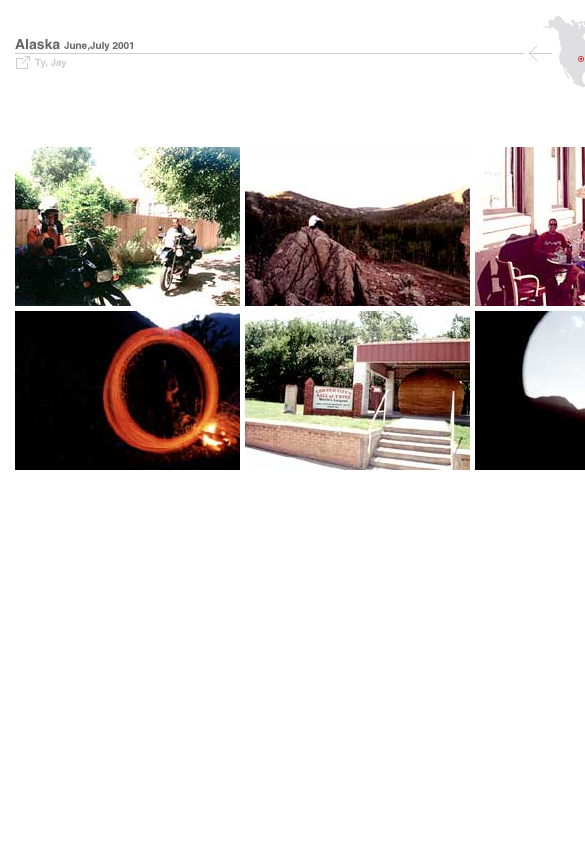
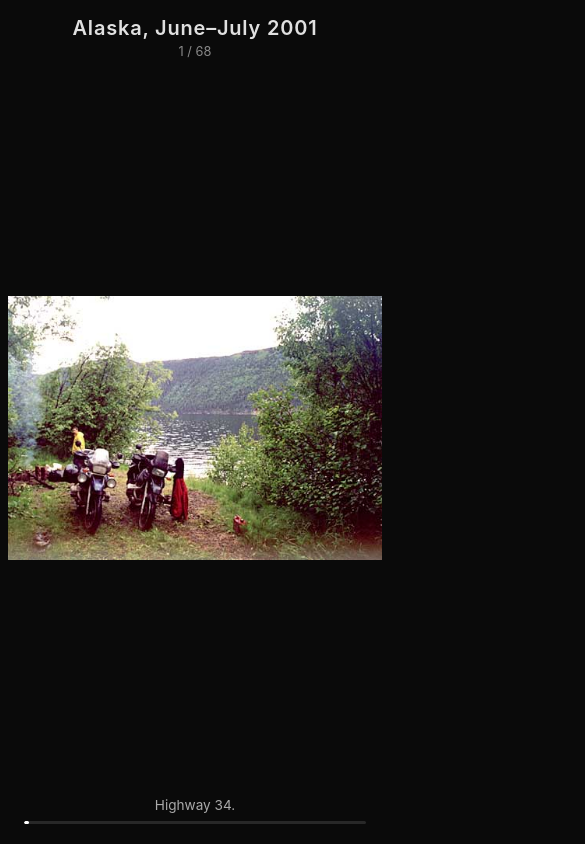
Before and after one commit to jaydokken2/alaska, a plain HTML site: page index.html in a window 390 px wide. Shown: the top 844 px of the page, 585 px wide, since content can reach past the window. Drawn offline with Linux system fonts and the light colour scheme.

Commit message:
Replace old site with modern responsive photo gallery

```diff
--- a/index.html
+++ b/index.html
@@ -1,142 +1,363 @@
-<HTML>
-<HEAD>
-<TITLE>Alaska!</TITLE>
-<META HTTP-EQUIV="Content-Type" CONTENT="text/html; charset=iso-8859-1">
-<!-- ImageReady Preload Script (Alaska!.psd) -->
-<SCRIPT LANGUAGE="JavaScript">
-<!--
-<!--
+<!DOCTYPE html>
+<html lang="en">
+<head>
+  <meta charset="UTF-8">
+  <meta name="viewport" content="width=device-width, initial-scale=1.0">
+  <title>Alaska, June–July 2001</title>
+  <style>
+    * { margin: 0; padding: 0; box-sizing: border-box; }
 
-function newImage(arg) {
-	if (document.images) {
-		rslt = new Image();
-		rslt.src = arg;
-		return rslt;
-	}
-}
+    body {
+      font-family: -apple-system, BlinkMacSystemFont, 'Segoe UI', Roboto, sans-serif;
+      background: #0a0a0a;
+      color: #fff;
+      height: 100dvh;
+      overflow: hidden;
+      user-select: none;
+      -webkit-user-select: none;
+    }
 
-function changeImages() {
-	if (document.images && (preloadFlag == true)) {
-		for (var i=0; i<changeImages.arguments.length; i+=2) {
-			document[changeImages.arguments[i]].src = changeImages.arguments[i+1];
-		}
-	}
-}
+    .gallery {
+      display: flex;
+      flex-direction: column;
+      height: 100dvh;
+    }
 
-var preloadFlag = false;
-function preloadImages() {
-	if (document.images) {
-		index_02_index_03_over = newImage("images/index_02-index_03_over.gif");
-		index_03_over = newImage("images/index_03-over.gif");
-		index_05_over = newImage("images/index_05-over.gif");
-		index_06_index_03_over = newImage("images/index_06-index_03_over.gif");
-		preloadFlag = true;
-	}
-}
+    /* Header */
+    header {
+      text-align: center;
+      padding: 16px 16px 8px;
+      flex-shrink: 0;
+    }
 
-// -->
+    header h1 {
+      font-size: 1.25rem;
+      font-weight: 600;
+      letter-spacing: 0.04em;
+      color: #e0e0e0;
+    }
 
-function MM_openBrWindow(theURL,winName,features) { //v2.0
-  window.open(theURL,winName,features);
-}
-//-->
-</SCRIPT>
-<!-- End Preload Script -->
-</HEAD>
-<BODY BGCOLOR=#FFFFFF ONLOAD="preloadImages();">
-<!-- ImageReady Slices (Alaska!.psd) -->
-<div align="center">
-  <TABLE BORDER=0 CELLPADDING=0 CELLSPACING=0>
-    <TR>
-      <TD> <IMG SRC="images/spacer.gif" WIDTH=7 HEIGHT=1></TD>
-      <TD> <IMG SRC="images/spacer.gif" WIDTH=18 HEIGHT=1></TD>
-      <TD> <IMG SRC="images/spacer.gif" WIDTH=17 HEIGHT=1></TD>
-      <TD> <IMG SRC="images/spacer.gif" WIDTH=19 HEIGHT=1></TD>
-      <TD> <IMG SRC="images/spacer.gif" WIDTH=171 HEIGHT=1></TD>
-      <TD> <IMG SRC="images/spacer.gif" WIDTH=5 HEIGHT=1></TD>
-      <TD> <IMG SRC="images/spacer.gif" WIDTH=225 HEIGHT=1></TD>
-      <TD> <IMG SRC="images/spacer.gif" WIDTH=5 HEIGHT=1></TD>
-      <TD> <IMG SRC="images/spacer.gif" WIDTH=52 HEIGHT=1></TD>
-      <TD> <IMG SRC="images/spacer.gif" WIDTH=28 HEIGHT=1></TD>
-      <TD> <IMG SRC="images/spacer.gif" WIDTH=56 HEIGHT=1></TD>
-      <TD> <IMG SRC="images/spacer.gif" WIDTH=27 HEIGHT=1></TD>
-      <TD> <IMG SRC="images/spacer.gif" WIDTH=62 HEIGHT=1></TD>
-      <TD> <IMG SRC="images/spacer.gif" WIDTH=8 HEIGHT=1></TD>
-      <TD></TD>
-    </TR>
-    <TR>
-      <TD COLSPAN=9 ROWSPAN=2> <IMG SRC="images/header.jpg" WIDTH=519 HEIGHT=45></TD>
-      <TD COLSPAN=5> <IMG NAME="index_02" SRC="images/index_02.gif" WIDTH=181 HEIGHT=30></TD>
-      <TD> <IMG SRC="images/spacer.gif" WIDTH=1 HEIGHT=30></TD>
-    </TR>
-    <TR>
-      <TD ROWSPAN=2> <A HREF="A11.html"
-			   ONMOUSEOVER="changeImages('index_02', 'images/index_02-index_03_over.gif', 'index_03', 'images/index_03-over.gif', 'index_06', 'images/index_06-index_03_over.gif'); return true;"
-			   ONMOUSEOUT="changeImages('index_02', 'images/index_02.gif', 'index_03', 'images/index_03.gif', 'index_06', 'images/index_06.gif'); return true;">
-        <IMG NAME="index_03" SRC="images/index_03.gif" WIDTH=28 HEIGHT=32 BORDER=0></A></TD>
-      <TD ROWSPAN=3> <IMG SRC="images/index_04.gif" WIDTH=56 HEIGHT=91></TD>
-      <TD ROWSPAN=2> <A HREF="A2.html"
-			   ONMOUSEOVER="changeImages('index_05', 'images/index_05-over.gif'); return true;"
-			   ONMOUSEOUT="changeImages('index_05', 'images/index_05.gif'); return true;">
-        <IMG NAME="index_05" SRC="images/index_05.gif" WIDTH=27 HEIGHT=32 BORDER=0></A></TD>
-      <TD COLSPAN=2 ROWSPAN=2> <IMG NAME="index_06" SRC="images/index_06.gif" WIDTH=70 HEIGHT=32></TD>
-      <TD> <IMG SRC="images/spacer.gif" WIDTH=1 HEIGHT=15></TD>
-    </TR>
-    <TR>
-      <TD COLSPAN=2> <IMG SRC="images/index_07.gif" WIDTH=25 HEIGHT=17></TD>
-      <TD> <a href="mailto:%20tyd13@hotmail.com"><IMG SRC="images/index_08.gif" WIDTH=17 HEIGHT=17 border="0"></a></TD>
-      <TD> <a href="mailto:%20jaydokken@yahoo.com"><IMG SRC="images/index_09.gif" WIDTH=19 HEIGHT=17 border="0"></a></TD>
-      <TD COLSPAN=5> <IMG SRC="images/spacer.gif" WIDTH=458 HEIGHT=17></TD>
-      <TD> <IMG SRC="images/spacer.gif" WIDTH=1 HEIGHT=17></TD>
-    </TR>
-    <TR>
-      <TD ROWSPAN=7> <IMG SRC="images/spacer.gif" WIDTH=7 HEIGHT=438></TD>
-      <TD COLSPAN=8> <IMG SRC="images/spacer.gif" WIDTH=512 HEIGHT=59></TD>
-      <TD> <IMG SRC="images/spacer.gif" WIDTH=28 HEIGHT=59></TD>
-      <TD COLSPAN=3> <IMG SRC="images/spacer.gif" WIDTH=97 HEIGHT=59></TD>
-      <TD> <IMG SRC="images/spacer.gif" WIDTH=1 HEIGHT=59></TD>
-    </TR>
-    <TR>
-      <TD COLSPAN=4> <IMG SRC="images/spacer.gif" WIDTH=225 HEIGHT=17></TD>
-      <TD ROWSPAN=6> <IMG SRC="images/spacer.gif" WIDTH=5 HEIGHT=379></TD>
-      <TD> <IMG SRC="images/spacer.gif" WIDTH=225 HEIGHT=17></TD>
-      <TD ROWSPAN=6> <IMG SRC="images/spacer.gif" WIDTH=5 HEIGHT=379></TD>
-      <TD COLSPAN=5> <IMG SRC="images/spacer.gif" WIDTH=225 HEIGHT=17></TD>
-      <TD ROWSPAN=6> <IMG SRC="images/spacer.gif" WIDTH=8 HEIGHT=379></TD>
-      <TD> <IMG SRC="images/spacer.gif" WIDTH=1 HEIGHT=17></TD>
-    </TR>
-    <TR>
-      <TD COLSPAN=4> <IMG SRC="images/21.jpg" WIDTH=225 HEIGHT=159 onMouseDown="MM_openBrWindow('21.html','','width=500,height=500')"></TD>
-      <TD> <IMG SRC="images/22.jpg" WIDTH=225 HEIGHT=159 onMouseDown="MM_openBrWindow('22.html','','width=500,height=500')"></TD>
-      <TD COLSPAN=5> <IMG SRC="images/3v.jpg" WIDTH=225 HEIGHT=159 onMouseDown="MM_openBrWindow('3v.html','','width=350,height=700')"></TD>
-      <TD> <IMG SRC="images/spacer.gif" WIDTH=1 HEIGHT=159></TD>
-    </TR>
-    <TR>
-      <TD COLSPAN=4> <IMG SRC="images/spacer.gif" WIDTH=225 HEIGHT=5></TD>
-      <TD> <IMG SRC="images/spacer.gif" WIDTH=225 HEIGHT=5></TD>
-      <TD COLSPAN=5> <IMG SRC="images/spacer.gif" WIDTH=225 HEIGHT=5></TD>
-      <TD> <IMG SRC="images/spacer.gif" WIDTH=1 HEIGHT=5></TD>
-    </TR>
-    <TR>
-      <TD COLSPAN=4><img src="images/57.jpg" width=225 height=159 onMouseDown="MM_openBrWindow('57.html','','width=500,height=500')">
-      </TD>
-      <TD> <IMG SRC="images/19.jpg" WIDTH=225 HEIGHT=159 onMouseDown="MM_openBrWindow('19.html','','width=500,height=500')"></TD>
-      <TD COLSPAN=5> <IMG SRC="images/17.jpg" WIDTH=225 HEIGHT=159 onMouseDown="MM_openBrWindow('17.html','','width=500,height=500')"></TD>
-      <TD> <IMG SRC="images/spacer.gif" WIDTH=1 HEIGHT=159></TD>
-    </TR>
-    <TR>
-      <TD COLSPAN=4> <IMG SRC="images/spacer.gif" WIDTH=225 HEIGHT=19></TD>
-      <TD> <IMG SRC="images/spacer.gif" WIDTH=225 HEIGHT=19></TD>
-      <TD COLSPAN=5> <IMG SRC="images/spacer.gif" WIDTH=225 HEIGHT=19></TD>
-      <TD> <IMG SRC="images/spacer.gif" WIDTH=1 HEIGHT=19></TD>
-    </TR>
-    <TR>
-      <TD COLSPAN=4> <IMG SRC="images/spacer.gif" WIDTH=225 HEIGHT=20></TD>
-      <TD> <IMG SRC="images/spacer.gif" WIDTH=225 HEIGHT=20></TD>
-      <TD COLSPAN=5> <IMG SRC="images/spacer.gif" WIDTH=225 HEIGHT=20></TD>
-      <TD> <IMG SRC="images/spacer.gif" WIDTH=1 HEIGHT=20></TD>
-    </TR>
-  </TABLE>
-  <!-- End ImageReady Slices --> </div>
-</BODY>
-</HTML>
+    header .counter {
+      font-size: 0.8rem;
+      color: #888;
+      margin-top: 4px;
+    }
+
+    /* Image area */
+    .image-container {
+      flex: 1;
+      display: flex;
+      align-items: center;
+      justify-content: center;
+      position: relative;
+      overflow: hidden;
+      min-height: 0;
+      cursor: pointer;
+    }
+
+    .image-container img {
+      max-width: 100%;
+      max-height: 100%;
+      object-fit: contain;
+      transition: opacity 0.3s ease;
+      padding: 8px;
+    }
+
+    .image-container img.loading {
+      opacity: 0;
+    }
+
+    /* Caption */
+    .caption {
+      text-align: center;
+      padding: 8px 16px;
+      font-size: 0.85rem;
+      color: #aaa;
+      min-height: 2em;
+      flex-shrink: 0;
+    }
+
+    /* Navigation arrows */
+    .nav-arrow {
+      position: absolute;
+      top: 50%;
+      transform: translateY(-50%);
+      background: rgba(255, 255, 255, 0.08);
+      border: none;
+      color: rgba(255, 255, 255, 0.6);
+      font-size: 1.5rem;
+      width: 44px;
+      height: 44px;
+      border-radius: 50%;
+      cursor: pointer;
+      display: flex;
+      align-items: center;
+      justify-content: center;
+      transition: background 0.2s, color 0.2s;
+      z-index: 10;
+    }
+
+    .nav-arrow:hover {
+      background: rgba(255, 255, 255, 0.18);
+      color: #fff;
+    }
+
+    .nav-arrow.prev { left: 12px; }
+    .nav-arrow.next { right: 12px; }
+
+    /* Hide arrows on mobile — use swipe instead */
+    @media (max-width: 600px) {
+      .nav-arrow { display: none; }
+    }
+
+    /* Stepper / dots */
+    .stepper {
+      display: flex;
+      align-items: center;
+      justify-content: center;
+      padding: 12px 16px 20px;
+      gap: 6px;
+      flex-shrink: 0;
+      flex-wrap: wrap;
+      max-height: 80px;
+      overflow: hidden;
+    }
+
+    .dot {
+      width: 8px;
+      height: 8px;
+      border-radius: 50%;
+      background: rgba(255, 255, 255, 0.2);
+      transition: background 0.3s, transform 0.3s;
+      flex-shrink: 0;
+    }
+
+    .dot.active {
+      background: #fff;
+      transform: scale(1.35);
+    }
+
+    .dot.near {
+      background: rgba(255, 255, 255, 0.45);
+    }
+
+    /* Progress bar (alternative for many images) */
+    .progress-bar {
+      width: 100%;
+      padding: 0 24px 20px;
+      flex-shrink: 0;
+    }
+
+    .progress-track {
+      width: 100%;
+      height: 3px;
+      background: rgba(255, 255, 255, 0.12);
+      border-radius: 2px;
+      position: relative;
+      overflow: hidden;
+    }
+
+    .progress-fill {
+      height: 100%;
+      background: #fff;
+      border-radius: 2px;
+      transition: width 0.3s ease;
+    }
+
+    /* Swipe hint on first load */
+    .swipe-hint {
+      position: absolute;
+      bottom: 20px;
+      left: 50%;
+      transform: translateX(-50%);
+      font-size: 0.75rem;
+      color: rgba(255,255,255,0.35);
+      animation: fadeOut 3s forwards;
+      pointer-events: none;
+    }
+
+    @keyframes fadeOut {
+      0%, 70% { opacity: 1; }
+      100% { opacity: 0; }
+    }
+  </style>
+</head>
+<body>
+  <div class="gallery">
+    <header>
+      <h1>Alaska, June&ndash;July 2001</h1>
+      <div class="counter"><span id="current">1</span> / <span id="total"></span></div>
+    </header>
+
+    <div class="image-container" id="imageContainer">
+      <button class="nav-arrow prev" id="prevBtn" aria-label="Previous">&lsaquo;</button>
+      <img id="photo" src="" alt="Alaska photo">
+      <button class="nav-arrow next" id="nextBtn" aria-label="Next">&rsaquo;</button>
+    </div>
+
+    <div class="caption" id="caption"></div>
+
+    <div class="progress-bar">
+      <div class="progress-track">
+        <div class="progress-fill" id="progressFill"></div>
+      </div>
+    </div>
+  </div>
+
+  <script>
+    const photos = [
+      { src: "images/1L.jpg", caption: "Highway 34." },
+      { src: "images/2L.jpg", caption: "Jen Hale in her bedroom." },
+      { src: "images/3L.jpg", caption: "" },
+      { src: "images/3vL.jpg", caption: "" },
+      { src: "images/4L.jpg", caption: "" },
+      { src: "images/4vL.jpg", caption: "" },
+      { src: "images/6L.jpg", caption: "" },
+      { src: "images/6vL.jpg", caption: "" },
+      { src: "images/7L.jpg", caption: "" },
+      { src: "images/8L.jpg", caption: "" },
+      { src: "images/8vL.jpg", caption: "" },
+      { src: "images/9vL.jpg", caption: "Alaska wildlife." },
+      { src: "images/10L.jpg", caption: "" },
+      { src: "images/10vL.jpg", caption: "" },
+      { src: "images/11L.jpg", caption: "" },
+      { src: "images/11vL.jpg", caption: "" },
+      { src: "images/12L.jpg", caption: "" },
+      { src: "images/12vL.jpg", caption: "" },
+      { src: "images/13vL.jpg", caption: "Perfect Alaska fishing companion." },
+      { src: "images/14vL.jpg", caption: "" },
+      { src: "images/15L.jpg", caption: "" },
+      { src: "images/15vL.jpg", caption: "" },
+      { src: "images/16L.jpg", caption: "" },
+      { src: "images/16vL.jpg", caption: "Joel Stonington in Portland." },
+      { src: "images/17L.jpg", caption: "" },
+      { src: "images/17vL.jpg", caption: "" },
+      { src: "images/18L.jpg", caption: "" },
+      { src: "images/18vL.jpg", caption: "Waterton Park." },
+      { src: "images/19L.jpg", caption: "" },
+      { src: "images/20L.jpg", caption: "" },
+      { src: "images/20vL.jpg", caption: "" },
+      { src: "images/21L.jpg", caption: "" },
+      { src: "images/22L.jpg", caption: "" },
+      { src: "images/23L.jpg", caption: "" },
+      { src: "images/24L.jpg", caption: "" },
+      { src: "images/25L.jpg", caption: "" },
+      { src: "images/26L.jpg", caption: "" },
+      { src: "images/27L.jpg", caption: "" },
+      { src: "images/28L.jpg", caption: "" },
+      { src: "images/29L.jpg", caption: "" },
+      { src: "images/30L.jpg", caption: "" },
+      { src: "images/31L.jpg", caption: "Denali Highway." },
+      { src: "images/32L.jpg", caption: "Alaska Marine Highway." },
+      { src: "images/33L.jpg", caption: "" },
+      { src: "images/34L.jpg", caption: "" },
+      { src: "images/35L.jpg", caption: "" },
+      { src: "images/36L.jpg", caption: "" },
+      { src: "images/37L.jpg", caption: "" },
+      { src: "images/38L.jpg", caption: "Fishing hip waders." },
+      { src: "images/39L.jpg", caption: "" },
+      { src: "images/40L.jpg", caption: "" },
+      { src: "images/41L.jpg", caption: "" },
+      { src: "images/42L.jpg", caption: "Puget Sound." },
+      { src: "images/43L.jpg", caption: "" },
+      { src: "images/44L.jpg", caption: "Spendin' the Gs." },
+      { src: "images/45L.jpg", caption: "" },
+      { src: "images/46L.jpg", caption: "W7VY." },
+      { src: "images/47L.jpg", caption: "" },
+      { src: "images/48L.jpg", caption: "Dave and Kerry eating blackberries." },
+      { src: "images/49L.jpg", caption: "" },
+      { src: "images/50L.jpg", caption: "" },
+      { src: "images/51L.jpg", caption: "" },
+      { src: "images/52L.jpg", caption: "Grandma's garage." },
+      { src: "images/53L.jpg", caption: "Glacier National Peace Park." },
+      { src: "images/54L.jpg", caption: "The Surefooted Swede." },
+      { src: "images/55L.jpg", caption: "" },
+      { src: "images/56L.jpg", caption: "" },
+      { src: "images/57L.jpg", caption: "" },
+    ];
+
+    let index = 0;
+    const img = document.getElementById("photo");
+    const caption = document.getElementById("caption");
+    const currentEl = document.getElementById("current");
+    const totalEl = document.getElementById("total");
+    const progressFill = document.getElementById("progressFill");
+    const container = document.getElementById("imageContainer");
+
+    totalEl.textContent = photos.length;
+
+    // Preload adjacent images
+    function preload(i) {
+      if (i >= 0 && i < photos.length) {
+        const link = new Image();
+        link.src = photos[i].src;
+      }
+    }
+
+    function show(i) {
+      index = i;
+      img.classList.add("loading");
+      img.onload = () => img.classList.remove("loading");
+      img.src = photos[i].src;
+      caption.textContent = photos[i].caption;
+      currentEl.textContent = i + 1;
+      progressFill.style.width = ((i + 1) / photos.length * 100) + "%";
+
+      // Preload neighbors
+      preload(i + 1);
+      preload(i - 1);
+    }
+
+    function next() {
+      show(index < photos.length - 1 ? index + 1 : 0);
+    }
+
+    function prev() {
+      show(index > 0 ? index - 1 : photos.length - 1);
+    }
+
+    // Click image to advance
+    container.addEventListener("click", (e) => {
+      if (e.target.closest(".nav-arrow")) return;
+      const rect = container.getBoundingClientRect();
+      const x = e.clientX - rect.left;
+      if (x < rect.width * 0.3) {
+        prev();
+      } else {
+        next();
+      }
+    });
+
+    // Arrow buttons
+    document.getElementById("prevBtn").addEventListener("click", prev);
+    document.getElementById("nextBtn").addEventListener("click", next);
+
+    // Keyboard
+    document.addEventListener("keydown", (e) => {
+      if (e.key === "ArrowRight" || e.key === " ") { e.preventDefault(); next(); }
+      if (e.key === "ArrowLeft") { e.preventDefault(); prev(); }
+    });
+
+    // Touch swipe
+    let touchStartX = 0;
+    let touchStartY = 0;
+
+    container.addEventListener("touchstart", (e) => {
+      touchStartX = e.touches[0].clientX;
+      touchStartY = e.touches[0].clientY;
+    }, { passive: true });
+
+    container.addEventListener("touchend", (e) => {
+      const dx = e.changedTouches[0].clientX - touchStartX;
+      const dy = e.changedTouches[0].clientY - touchStartY;
+      if (Math.abs(dx) > 40 && Math.abs(dx) > Math.abs(dy)) {
+        if (dx < 0) next();
+        else prev();
+      }
+    }, { passive: true });
+
+    // Start
+    show(0);
+  </script>
+</body>
+</html>
```
